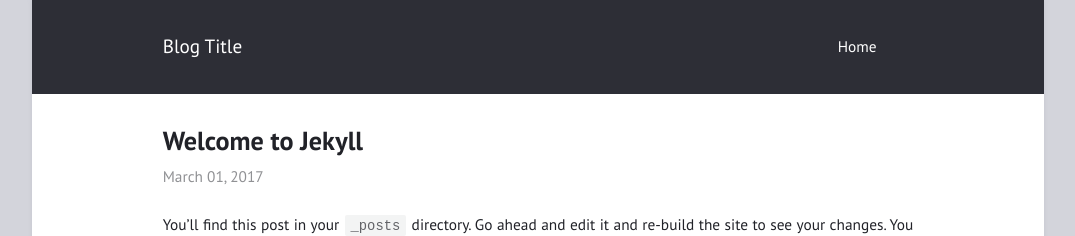
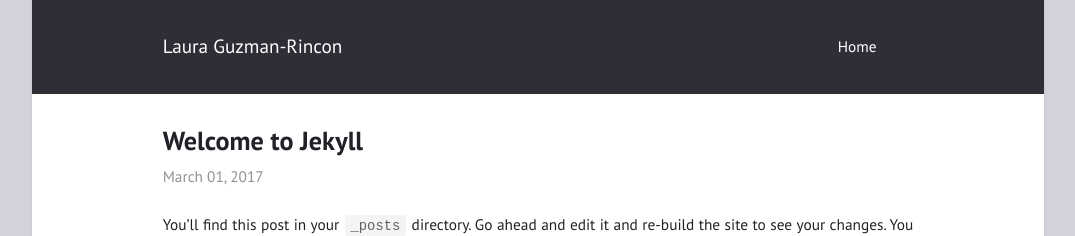
Before and after one commit to lauraguzmanrincon/lauraguzmanrincon.github.io, a Jekyll site: the page built from _posts/2017-03-01-welcome-to-jekyll.md, in a window 1280 px wide. Shown: the top 236 px of the page, without its empty margins (102-1177 px from the left). Built offline with Jekyll 4.4.1, drawn with Linux system fonts in a browser that asks for light colours.

Commit message:
Update main features website

```diff
--- a/_config.yml
+++ b/_config.yml
@@ -1,5 +1,5 @@
-title: "Blog Title"
-author: "Blog Author"
+title: "Laura Guzman-Rincon"
+author: "Laura Guzman-Rincon"
 description: "Made with <b style=\"color: #f45;\">&lt;3</b>"
 permalink: /:title/
 lang: "en"
@@ -20,9 +20,9 @@ navigation:                # accepts {file, title, url, icon, sidebaricon}
   - {file: "README.md"}
 
 external:                  # shows a footer with social links - for available icons see fontawesome.com/icons
-  - {title: Mail, icon: envelope, url: "mailto:niklasbuschmann@users.noreply.github.com"}
-  - {title: Github, icon: github, url: "https://github.com/niklasbuschmann/contrast"}
-  - {title: Subscribe, icon: rss, url: "/feed.xml"}
+  - {title: Mail, icon: envelope, url: "mailto:laura.guzman-rincon@warwick.ac.uk"}
+  - {title: Github, icon: github, url: "https://github.com/lauraguzmanrincon"}
+  - {title: X, icon: twitter, url: "https://twitter.com/LGuzmanRincon"}
 
 comments:
 #  disqus_shortname: ""    # see https://disqus.com/
```
